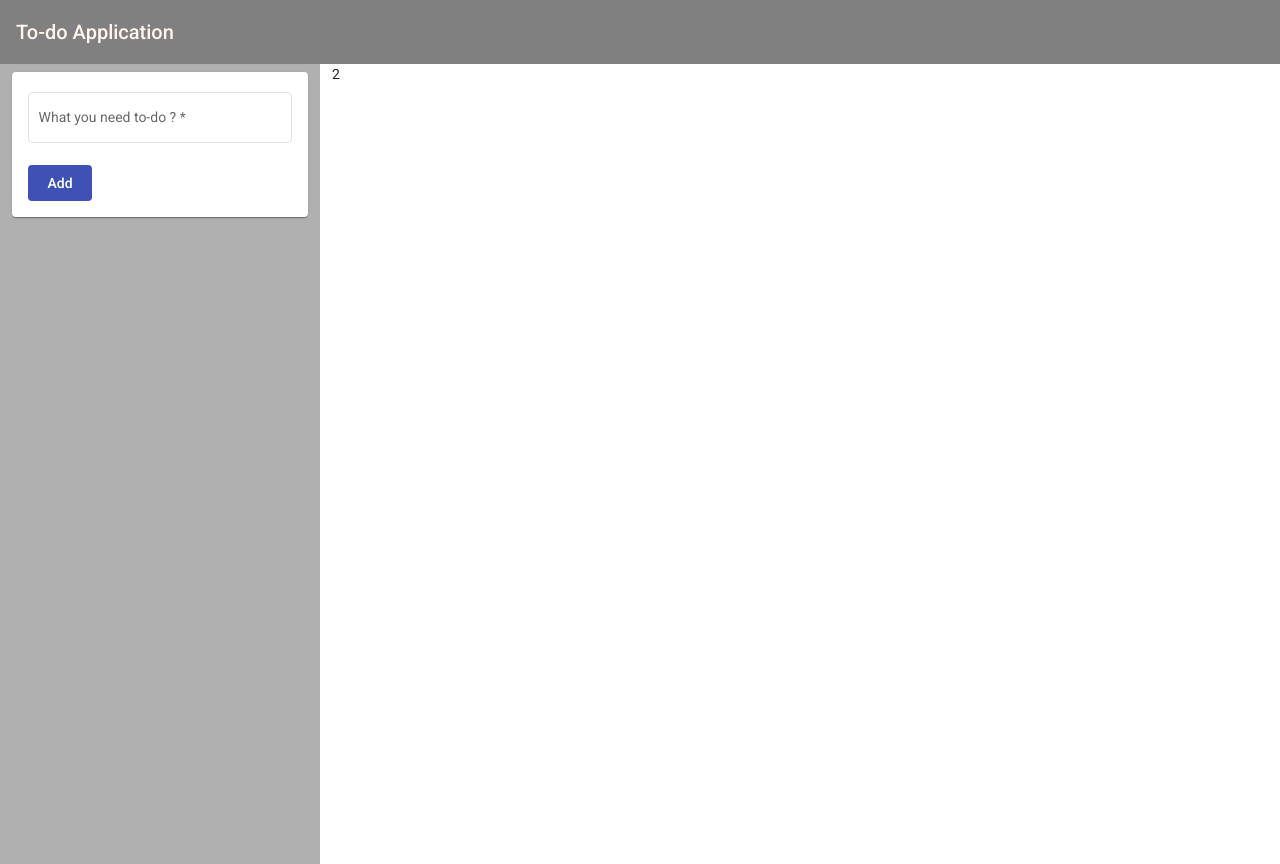
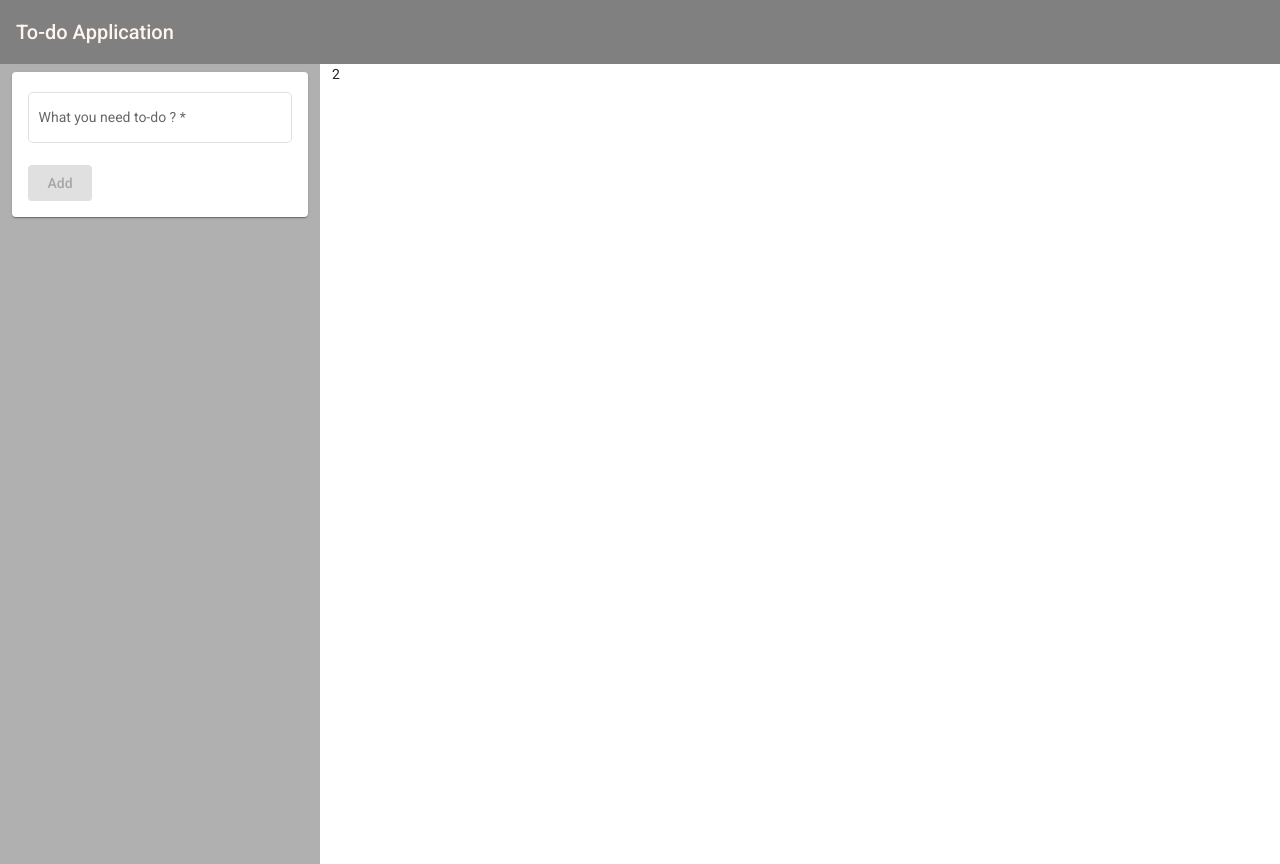
Before and after one commit to quinton2k/to-do, an Angular app: page / in a window 1280 px wide. Built offline with nearby package versions, Linux system fonts and the light colour scheme.

Commit message:
form validation

```diff
--- a/src/app/to-do/to-do.component.html
+++ b/src/app/to-do/to-do.component.html
@@ -7,7 +7,8 @@
                         <mat-label>What you need to-do ?</mat-label>
                         <input formControlName="item" matInput placeholder="To-do">
                     </mat-form-field>
-                    <button mat-flat-button color="primary">Add</button>
+                    <h5 *ngIf="toDoForm.invalid && toDoForm.touched">Fill in this field before adding</h5>
+                    <button mat-flat-button color="primary"[disabled]="toDoForm.invalid">Add</button>
                 </form>
             </mat-card>
         </div>
--- a/src/app/to-do/to-do.component.ts
+++ b/src/app/to-do/to-do.component.ts
@@ -8,7 +8,9 @@ import { FormBuilder, FormGroup, Validators } from '@angular/forms';
 })
 export class ToDoComponent implements OnInit {
   toDoForm!: FormGroup;
-
+  tasks: any [] = [];
+  inProgress: any [] = [];
+  done: any [] = [];
   constructor(private formBuilder: FormBuilder) { }
 
   ngOnInit(): void {
```
